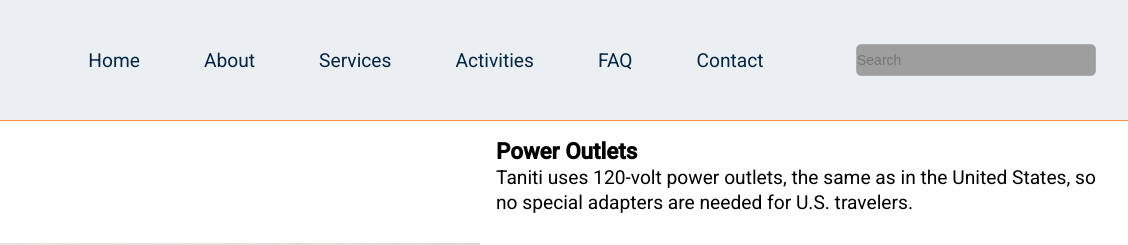
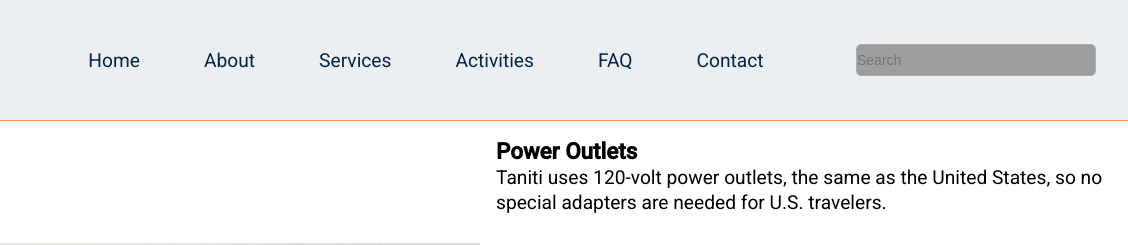
Before and after one commit to TravisBdev/taniti-prototype, a plain HTML site: page faq.html in a window 1280 px wide. Shown: the top 245 px of the page, 152-1280 px from the left. Drawn offline with Linux system fonts and the light colour scheme; grey boxes are pictures that could not be loaded.

```diff
--- a/faq.html
+++ b/faq.html
@@ -34,7 +34,7 @@
             <div>
                 <h3>Power Outlets</h3>
                 <p>
-                    Taniti uses 120-volt power outlets, the same as in the United States, so no special adapters are needed for U.S. travelers.
+                    Taniti uses 120-volt power outlets, the same as the United States, so no special adapters are needed for U.S. travelers.
                 </p>
             </div>
 
```
